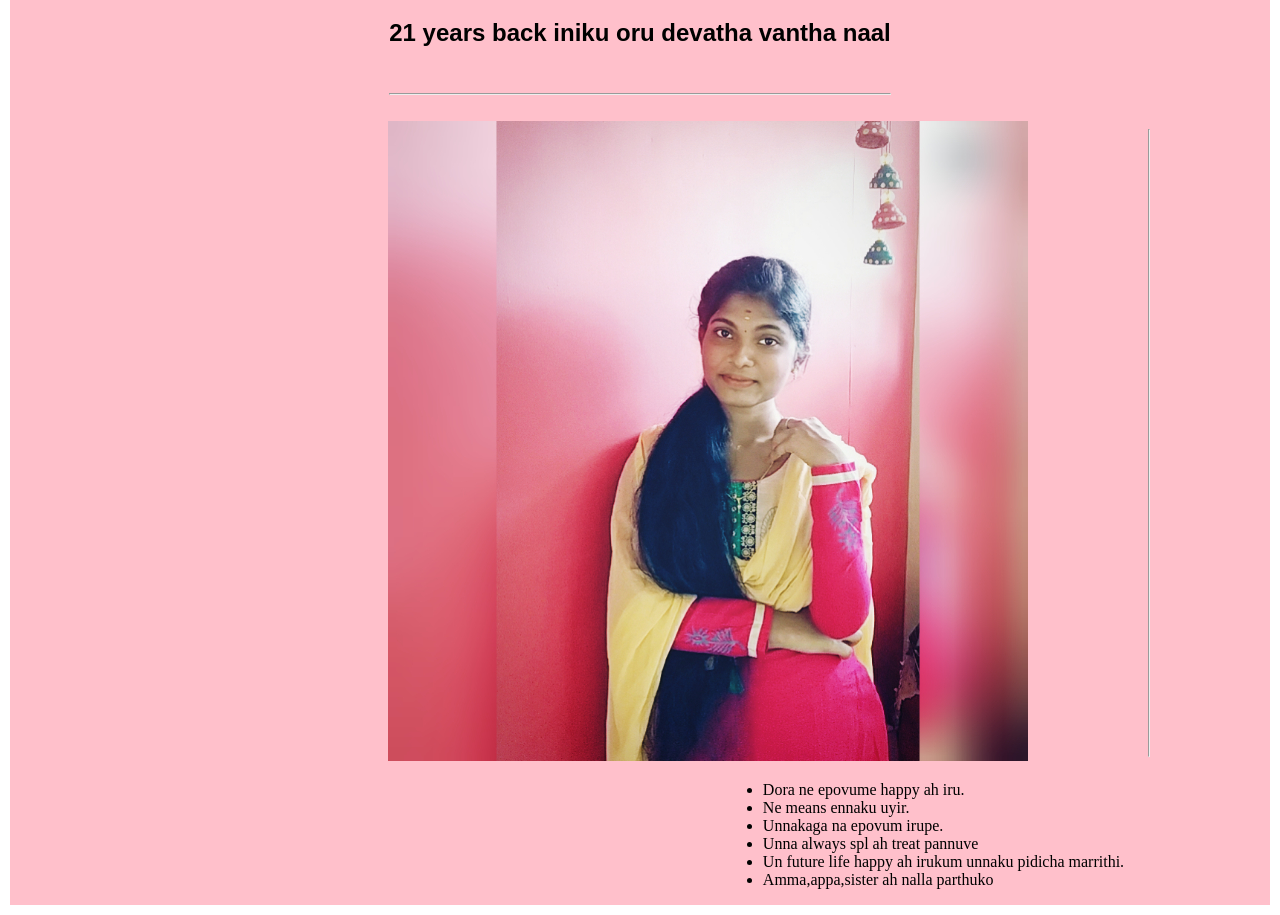
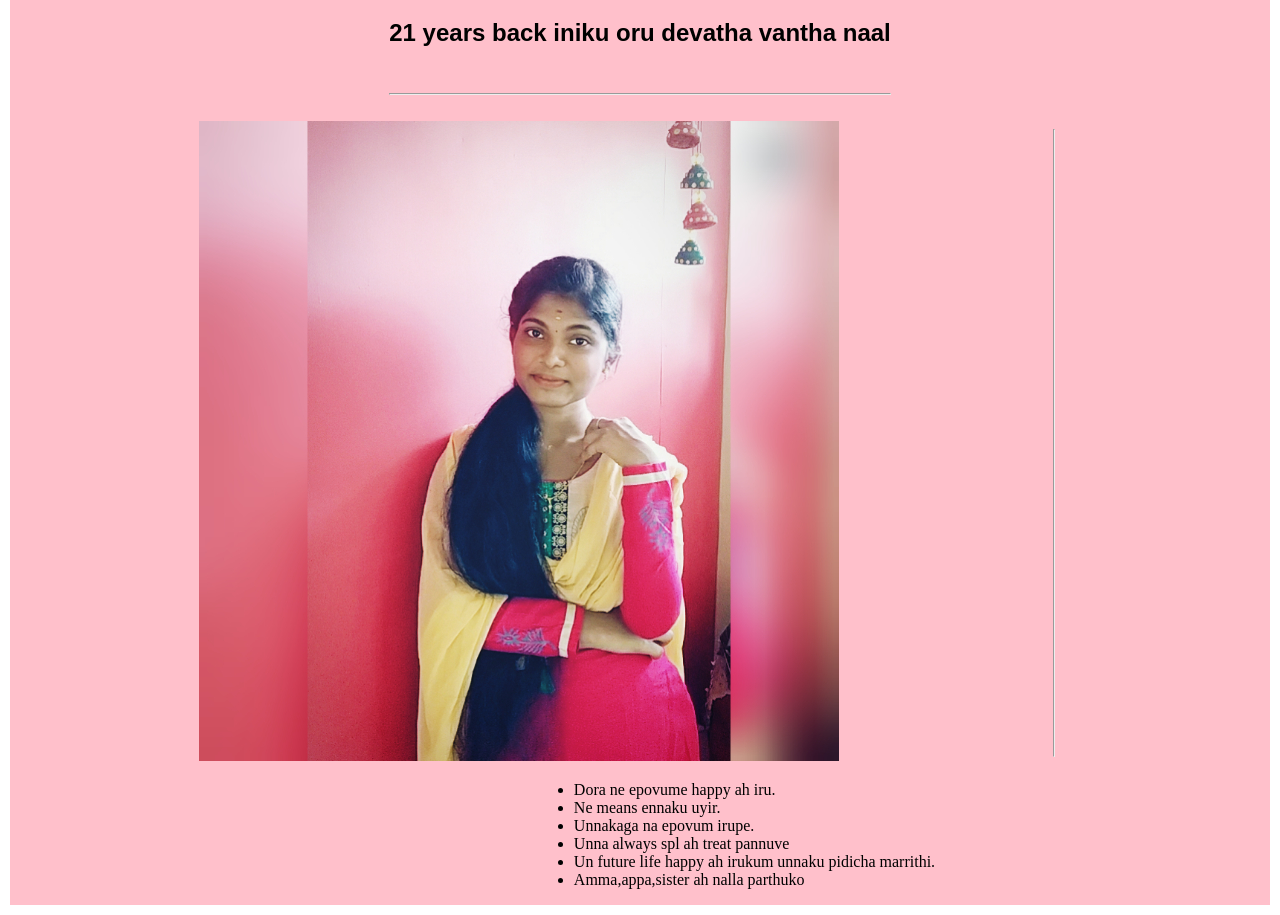
Before and after one commit to stganesh10/dora2, a plain HTML site: page index.html in a window 1280 px wide. Shown: the part 71-986 px from the top of the page. Drawn offline with Linux system fonts and the light colour scheme.

Commit message:
Update style.css

```diff
--- a/style.css
+++ b/style.css
@@ -20,9 +20,9 @@ h1,h2{
 #photo
 {
 border: black 5cm;
-margin-left: 10cm;
+margin-left: 5cm;
 }
 #write
 {
-    margin-left: 15cm;
+    margin-left: 5cm;
 }
```
